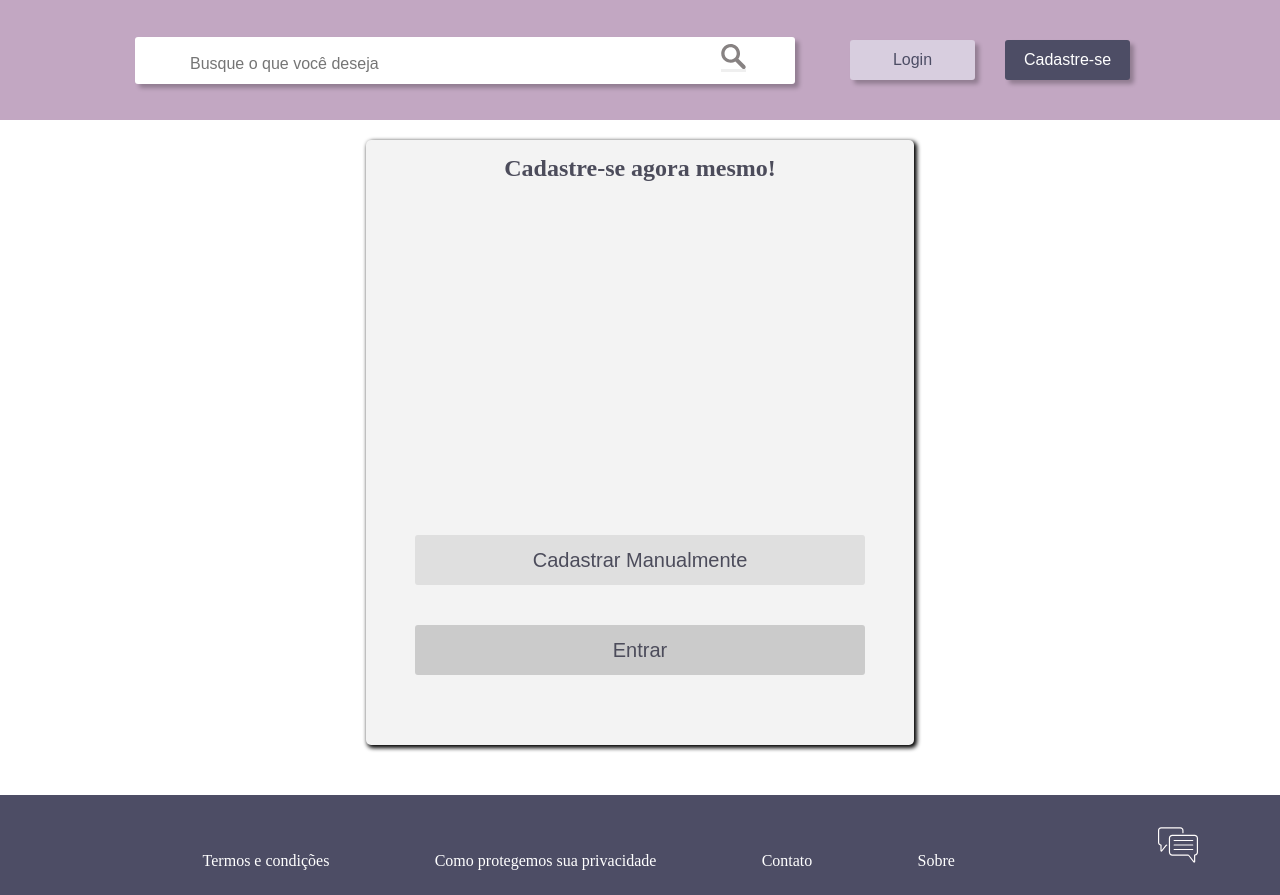
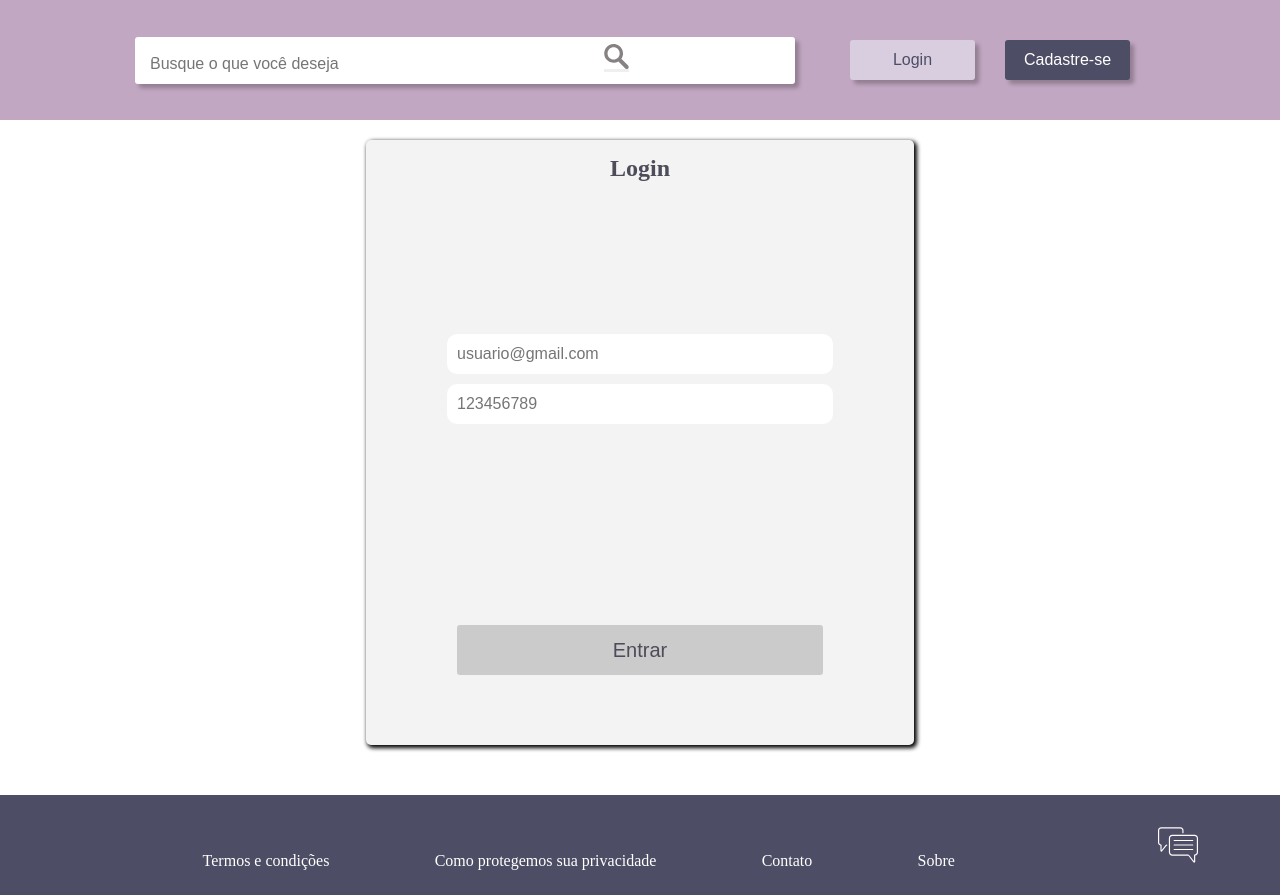
Before and after one commit to arthurbarbero/DB-LGPD, a Flask app: template front-end/template/login-page.html in a window 1280 px wide. Run offline with Flask 2, Linux system fonts and the light colour scheme; the template is opened without the code that fills it, so the values that code supplies are empty.

Commit message:
Fix changing the buttons to inputs and minor fixes

```diff
--- a/front-end/css/login-page.css
+++ b/front-end/css/login-page.css
@@ -1,14 +1,18 @@
 :root {
     --color-header: #C2A7C2;
 }
+
 *{
     margin: 0;
     padding: 0;
 }
+
 html,
+
 body {
     height: 100%;
 }
+
 header {
     background-color: var(--color-header);
     height: 15vh;
@@ -26,14 +30,15 @@ form {
     background-color:  #fff;
     box-shadow: 4px 4px 4px rgba(0, 0, 0, 0.25);
 }
+
 input {
-    border-radius: 2px;
+    border-radius: 10px;
     background-color: #fff;
     border: 0 rgba(0,0,0,.2);
-    width: 527px;
+    width: 75%;
     height: 20px;
     font-size: 16px;
-    margin-left: 40px;
+    margin-bottom: 10px;
 }
 
 #icon_search {
@@ -42,6 +47,7 @@ input {
     background-color: #fff;
     outline: 0px;
 }
+
 .nav-menu {
     width: 300px;
 }
@@ -67,6 +73,7 @@ button {
     margin-left: 40px;
     box-shadow: 4px 4px 4px rgba(0, 0, 0, 0.25);
 }
+
 #btn-cadastre-se{
     width: 125px;
     height: 40px;
@@ -98,8 +105,8 @@ button {
     color: #4C4C5B;
 }
 
-.btn{
-    width: 450px;
+.btn {
+    width: 75%;
     height: 50px;
     display: flex;
     flex-direction: column;
@@ -110,6 +117,7 @@ button {
     font-size: 20px;
     border-radius: 3px;
 }
+
 #btn-manual {
     background-color: #DFDFDF;
 }
@@ -148,3 +156,24 @@ button {
     width: 40px;
     height: 40px;
 }
+
+.input_cadas{
+    border-radius: 10px;
+    background-color: #fff;
+    border: 0 rgba(0,0,0,.2);
+    width: 75%;
+    height: 20px;
+    font-size: 16px;
+    margin-bottom: 10px;
+    padding: 10px;
+}
+
+.dados{
+    display: flex;
+    /* flex-wrap: wrap; */
+    flex-direction: column;
+    align-items: center;
+    overflow: hidden;
+    width: 100%;
+    justify-content: space-around;
+}
--- a/front-end/template/login-page.html
+++ b/front-end/template/login-page.html
@@ -17,18 +17,20 @@
              </button>
         </form>
         <div class="nav-menu">
-            <button id="btn-login" type="input">Login</button>
-            <button id="btn-cadastre-se" type="input">Cadastre-se</button>
+            <button id="btn-login" type="input" >Login</button>
+            <button id="btn-cadastre-se" type="input" onclick="window.location.href='signup-page.html'">Cadastre-se</button>
         </div>
     </header>
     <section id="flex-container">
         <div id="cadastre">
-            <h1>Cadastre-se agora mesmo!</h1>
+            <h1>Login</h1>
         </div>
-        <div>
-            <button class="btn" id="btn-manual" type="input">Cadastrar Manualmente</button>
+        <div class="dados">
+            <label></label>
+            <input class="input_cadas" id="email" type="text" placeholder="usuario@gmail.com"/>
+            <input class="input_cadas" id="senha" type="password" placeholder="123456789"/>
+        </div>
             <button class="btn" id="btn-entrar" type="input">Entrar</button>
-        </div>
     </section>
     <footer class="nav-footer">
         <div class="info-footer">
```
